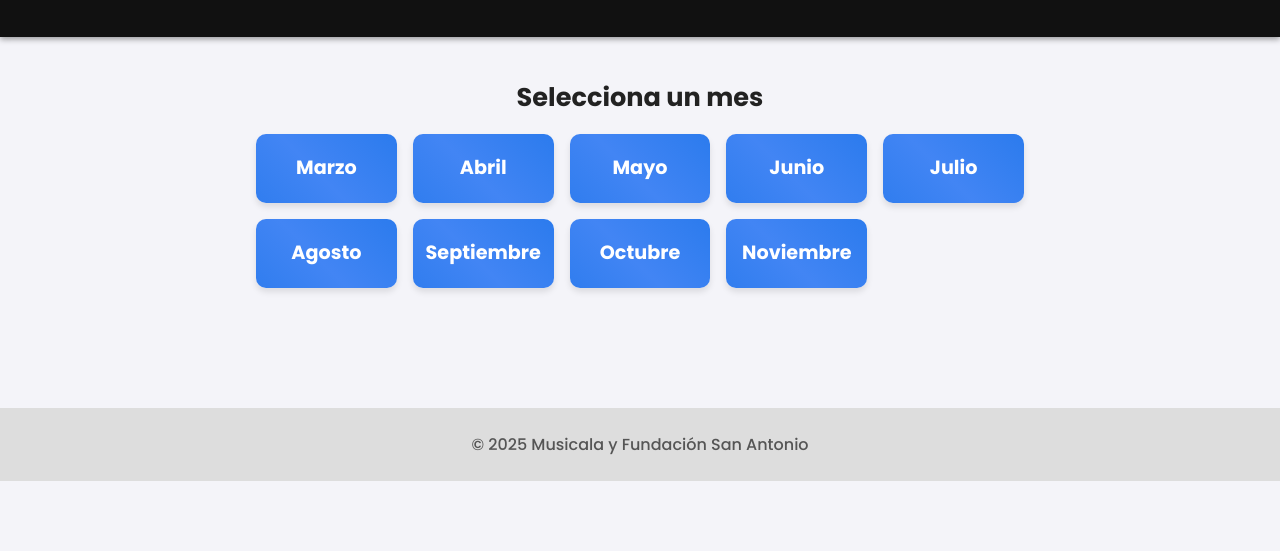
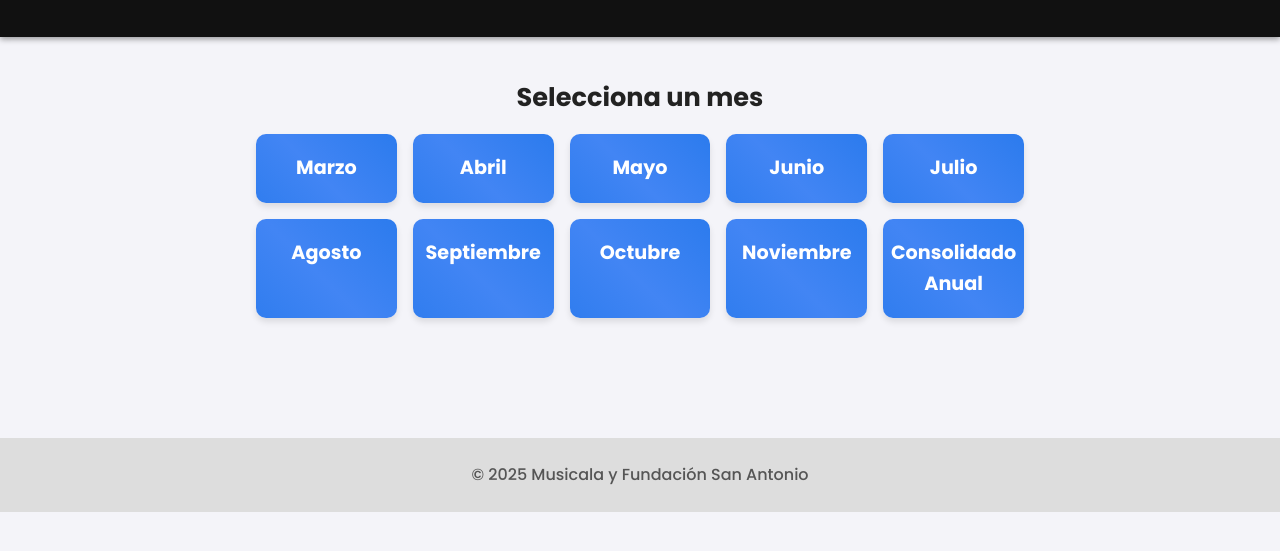
Before and after one commit to Musicala/menuinformesytableros, a plain HTML site: page index.html in a window 1280 px wide. Shown: the part 221-772 px from the top of the page. Drawn offline with Linux system fonts and the light colour scheme.

Commit message:
Add annual consolidated report link to menu
Added a link for the annual consolidated report to the menu.

```diff
--- a/index.html
+++ b/index.html
@@ -94,6 +94,7 @@
         <a href="https://musicala.github.io/informedegestionseptiembre/" class="btn-month" target="_blank">Septiembre</a>
         <a href="https://musicala.github.io/informedegestionoctubre/" class="btn-month" target="_blank">Octubre</a>
         <a href="https://musicala.github.io/informedegestionnoviembre/" class="btn-month" target="_blank">Noviembre</a>
+        <a href="https://musicala.github.io/informedegestionanual/" class="btn-month" target="_blank">Consolidado Anual</a>
       </div>
     </section>
   </main>
```
